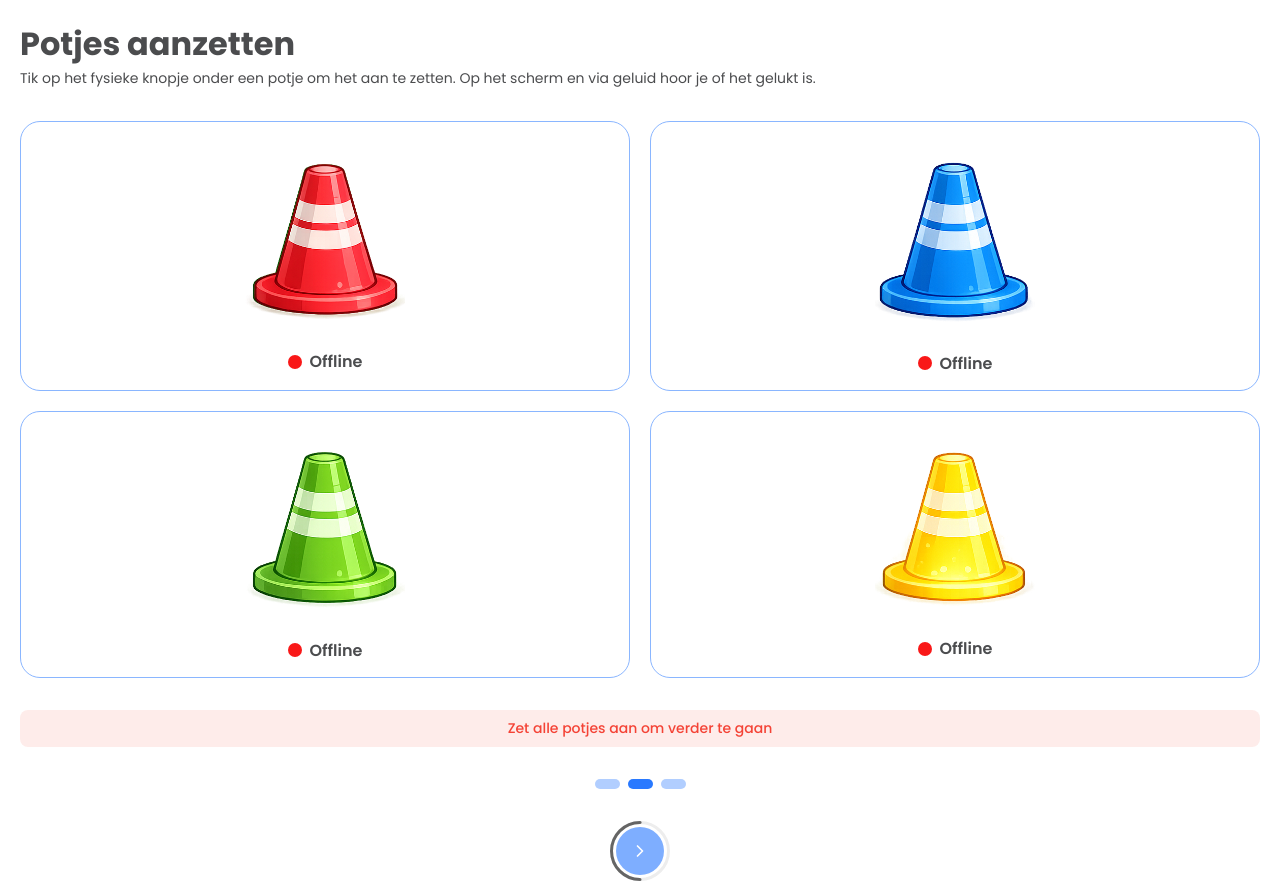
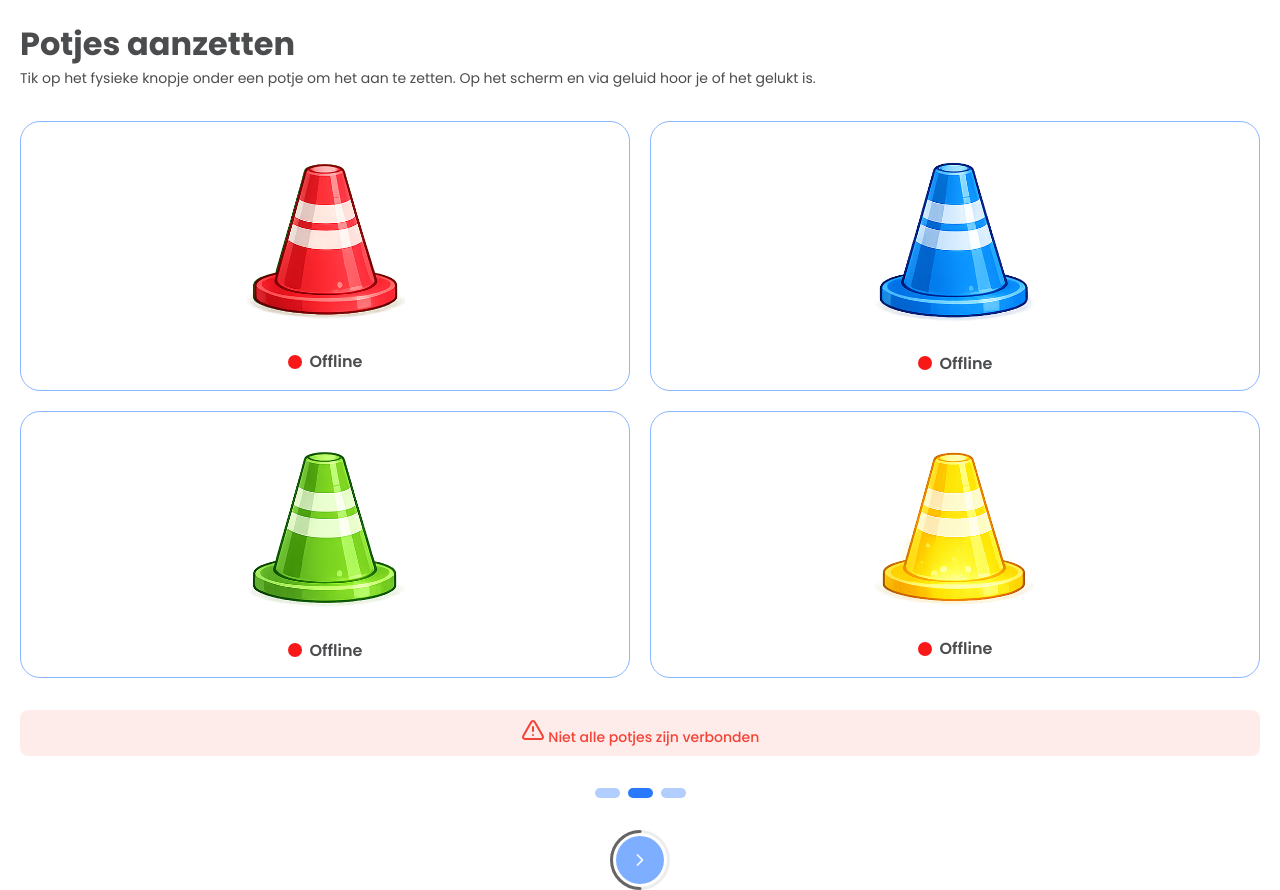
Before and after one commit to VandeputteArne/BrainMoveG1, a Vue app in the folder frontend/: page /setup in a window 1280 px wide. Built offline with nearby package versions, Linux system fonts and the light colour scheme; no server answers.

Commit message:
feat: enhance onboarding warning message with icon for better visibility

```diff
--- a/frontend/src/views/onboarding/OnboardingSetup.vue
+++ b/frontend/src/views/onboarding/OnboardingSetup.vue
@@ -3,6 +3,7 @@ import { computed, onMounted } from 'vue';
 import CardPotjes from '../../components/cards/CardPotjes.vue';
 import OnboardingProgressBlock from '../../components/onboarding/OnboardingProgressBlock.vue';
 import ButtonsNext from '../../components/buttons/ButtonsNext.vue';
+import { TriangleAlert } from 'lucide-vue-next';
 
 import { useDeviceStatus } from '../../composables/useDeviceStatus.js';
 
@@ -36,7 +37,7 @@ onMounted(() => {
       <CardPotjes kleur="geel" :status="isDeviceConnected('geel')" />
     </div>
 
-    <p v-if="!allPotsConnected" class="c-setup__warning">Zet alle potjes aan om verder te gaan</p>
+    <p v-if="!allPotsConnected" class="c-setup__warning"><TriangleAlert /> Niet alle potjes zijn verbonden</p>
 
     <div class="c-setup__progress">
       <div class="c-setup__progess-blocks">
```
